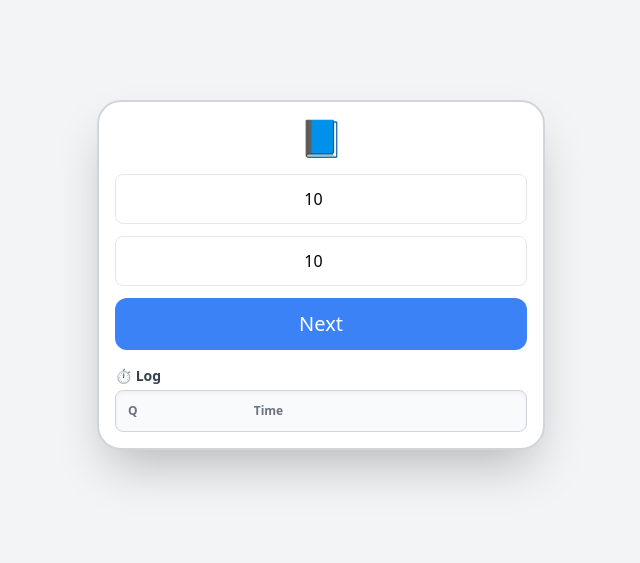
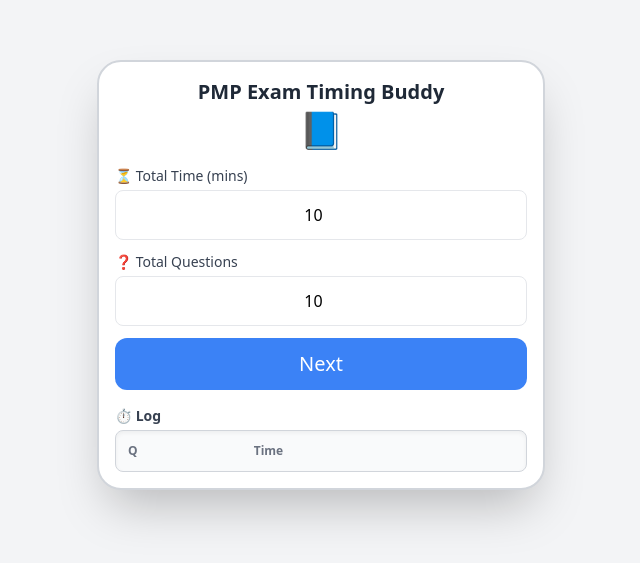
Before and after one commit to AbinsEagle/PMP-exam-timer, a React (Create React App) app: page / in a window 1280 px wide. Shown: the part 125-688 px from the top of the page, without its empty margins (319-959 px from the left). Built offline with nearby package versions, Linux system fonts and the light colour scheme.

Commit message:
Update ExamTimerApp.jsx
After stable - titles added

```diff
--- a/src/ExamTimerApp.jsx
+++ b/src/ExamTimerApp.jsx
@@ -93,9 +93,12 @@ export default function ExamTimerApp() {
   return (
     <div className="min-h-screen w-full flex flex-col items-center justify-center bg-gray-100 p-4">
       <div className="w-full max-w-md bg-white border-2 border-gray-300 rounded-3xl shadow-2xl p-4 flex flex-col items-center font-sans">
+        <h1 className="text-xl text-gray-800 font-semibold mb-1">PMP Exam Timing Buddy</h1>
         <h1 className="text-4xl text-blue-600 font-bold mb-4">📘</h1>
         {!settingsSubmitted ? (
           <form className="space-y-3 w-full" onSubmit={handleSettingsSubmit}>
+            <div>
+              <label className="block text-sm font-medium text-gray-700 mb-1">⏳ Total Time (mins)</label>
               <input
                 type="number"
                 min="1"
@@ -105,6 +108,9 @@ export default function ExamTimerApp() {
                 placeholder="Total Time (mins)"
                 required
               />
+            </div>
+            <div>
+              <label className="block text-sm font-medium text-gray-700 mb-1">❓ Total Questions</label>
               <input
                 type="number"
                 min="1"
@@ -114,6 +120,7 @@ export default function ExamTimerApp() {
                 placeholder="Total Questions"
                 required
               />
+            </div>
             <button type="submit" className="w-full py-3 bg-blue-500 text-white text-xl rounded-xl hover:bg-blue-600 transition">Next</button>
           </form>
         ) : !sessionStarted ? (
```
Lines whose indentation alone changed are shown as unchanged.
